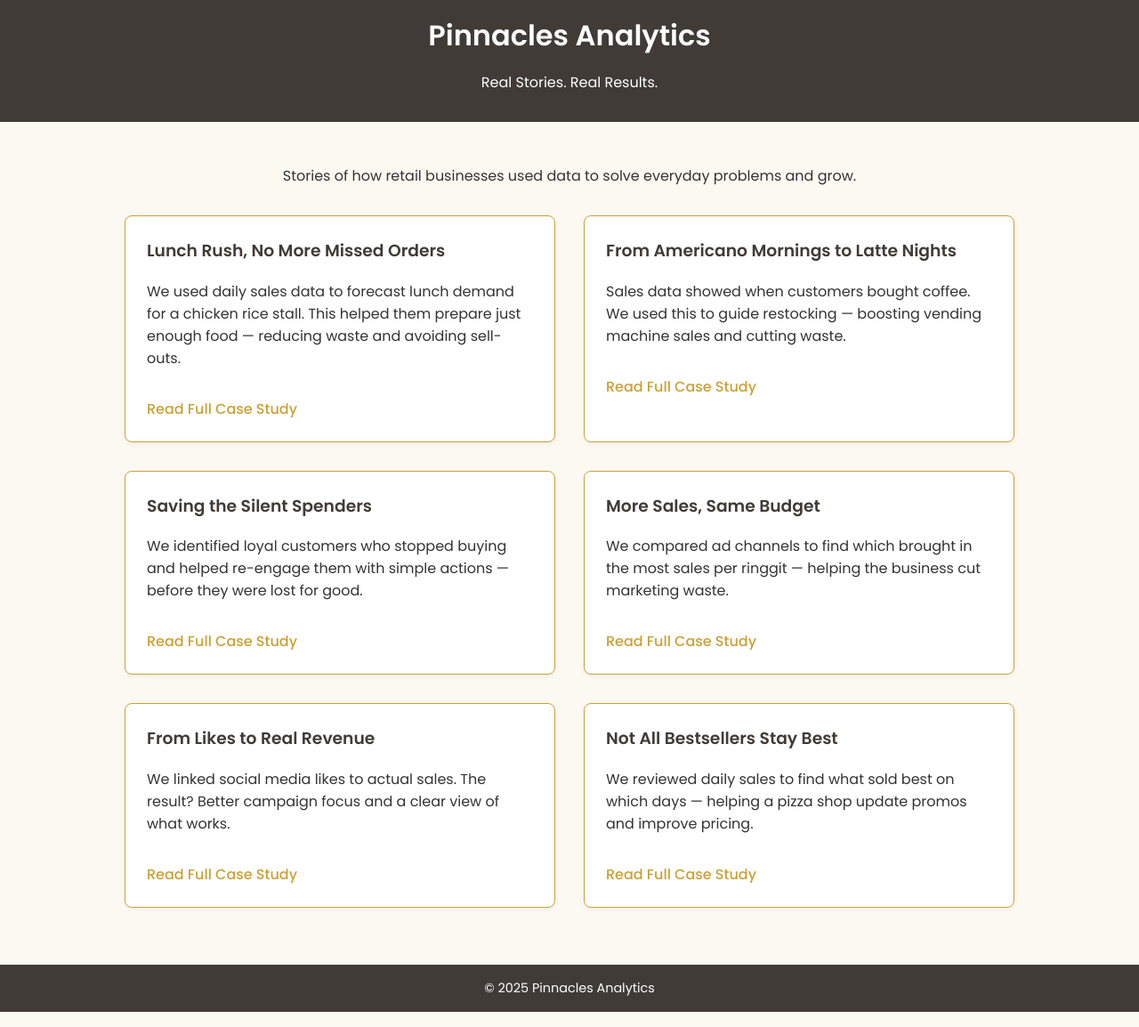
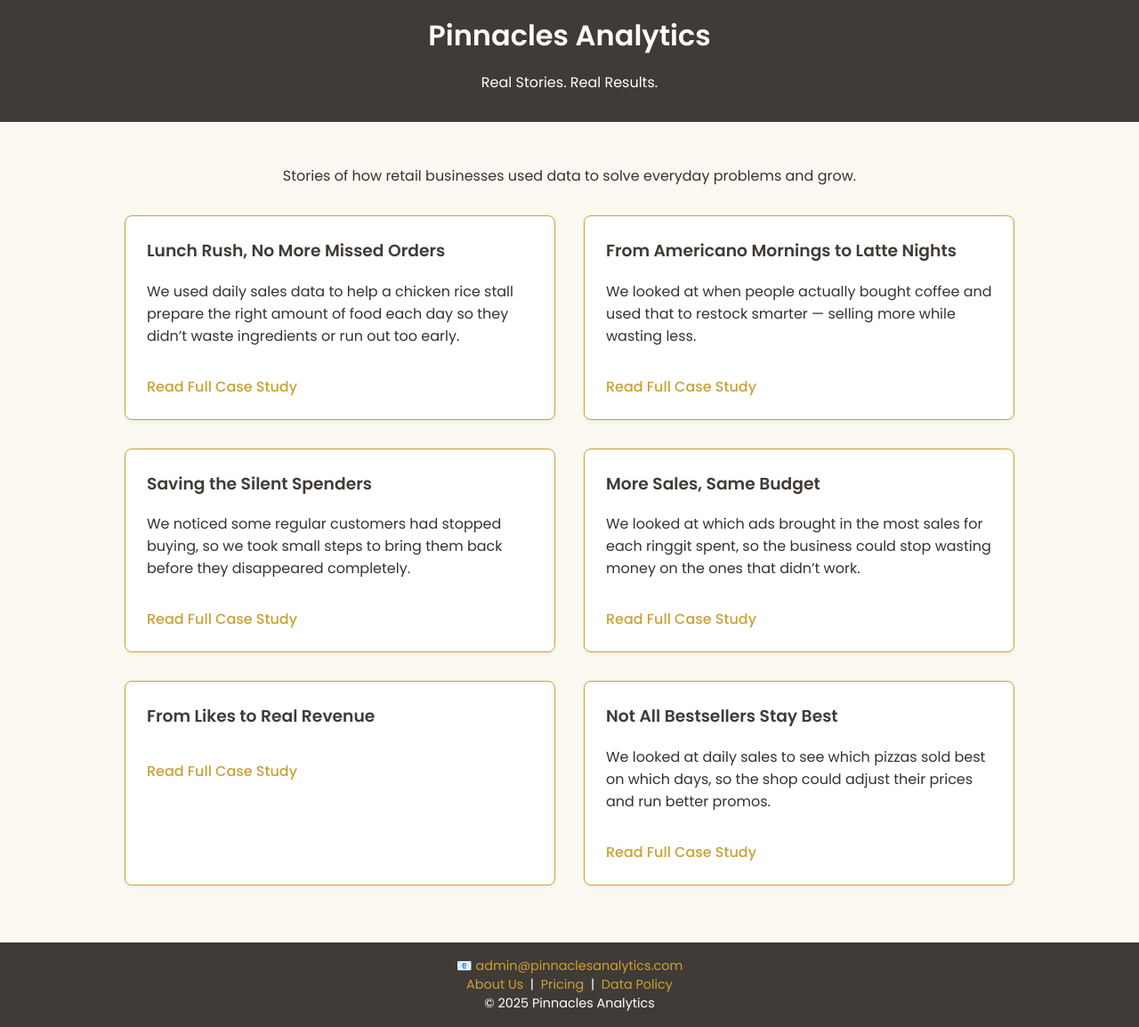
Before and after one commit to lyven81/pinnacles-learning-website, a Jekyll site: the page case-studies.html, which Jekyll copies as it is, in a window 1280 px wide. Shown: the whole page at 89% size. Built offline with Jekyll 4.4.1, drawn with Linux system fonts in a browser that asks for light colours.

Commit message:
Update case-studies.html

```diff
--- a/case-studies.html
+++ b/case-studies.html
@@ -71,44 +71,51 @@
    <div class="case-grid">
     <div class="case-card">
      <h3>Lunch Rush, No More Missed Orders</h3>
-     <p>We used daily sales data to forecast lunch demand for a chicken rice stall. This helped them prepare just enough food — reducing waste and avoiding sell-outs.</p>
+     <p>We used daily sales data to help a chicken rice stall prepare the right amount of food each day so they didn’t waste ingredients or run out too early.</p>
      <a href="http://www.pinnaclesanalytics.com/case-study/case-study-1.html">Read Full Case Study</a>
     </div>
 
     <div class="case-card">
      <h3>From Americano Mornings to Latte Nights</h3>
-     <p>Sales data showed when customers bought coffee. We used this to guide restocking — boosting vending machine sales and cutting waste.</p>
+     <p>We looked at when people actually bought coffee and used that to restock smarter — selling more while wasting less.</p>
      <a href="http://www.pinnaclesanalytics.com/case-study/case-study-2.html">Read Full Case Study</a>
     </div>
 
     <div class="case-card">
      <h3>Saving the Silent Spenders</h3>
-     <p>We identified loyal customers who stopped buying and helped re-engage them with simple actions — before they were lost for good.</p>
+     <p>We noticed some regular customers had stopped buying, so we took small steps to bring them back before they disappeared completely.</p>
      <a href="http://www.pinnaclesanalytics.com/case-study/case-study-3.html">Read Full Case Study</a>
     </div>
 
     <div class="case-card">
      <h3>More Sales, Same Budget</h3>
-     <p>We compared ad channels to find which brought in the most sales per ringgit — helping the business cut marketing waste.</p>
+     <p>We looked at which ads brought in the most sales for each ringgit spent, so the business could stop wasting money on the ones that didn’t work.</p>
      <a href="http://www.pinnaclesanalytics.com/case-study/case-study-4.html">Read Full Case Study</a>
     </div>
 
     <div class="case-card">
      <h3>From Likes to Real Revenue</h3>
-     <p>We linked social media likes to actual sales. The result? Better campaign focus and a clear view of what works.</p>
+     <pWe connected social media likes to real sales, helping the business see which campaigns actually bring in customers.</p>
      <a href="http://www.pinnaclesanalytics.com/case-study/case-study-5.html">Read Full Case Study</a>
     </div>
 
     <div class="case-card">
      <h3>Not All Bestsellers Stay Best</h3>
-     <p>We reviewed daily sales to find what sold best on which days — helping a pizza shop update promos and improve pricing.</p>
+     <p>We looked at daily sales to see which pizzas sold best on which days, so the shop could adjust their prices and run better promos.</p>
      <a href="http://www.pinnaclesanalytics.com/case-study/case-study-6.html">Read Full Case Study</a>
     </div>
    </div>
   </div>
 
   <footer>
-   <p>© 2025 Pinnacles Analytics</p>
+    <p>📧 <a href="mailto:admin@pinnaclesanalytics.com">admin@pinnaclesanalytics.com</a></p>
+    <p>
+      <a href="http://www.pinnaclesanalytics.com/about.html">About Us</a> &nbsp;|&nbsp;
+      <a href="http://www.pinnaclesanalytics.com/pricing.html">Pricing</a> &nbsp;|&nbsp;
+      <a href="http://www.pinnaclesanalytics.com/privacy-policy.html">Data Policy</a>
+    </p>
+    <p>© 2025 Pinnacles Analytics</p>
   </footer>
+
  </body>
 </html>
```
